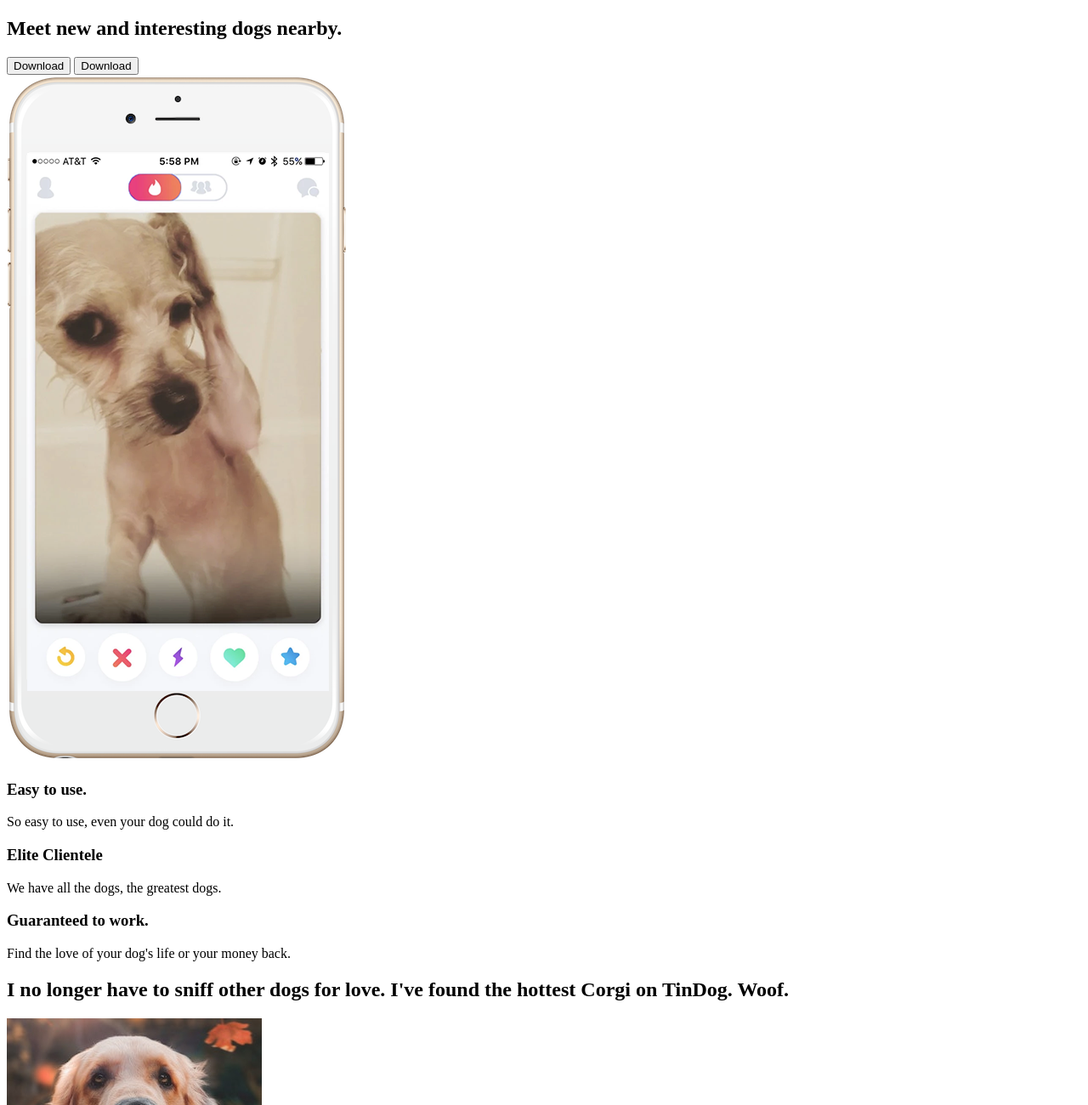
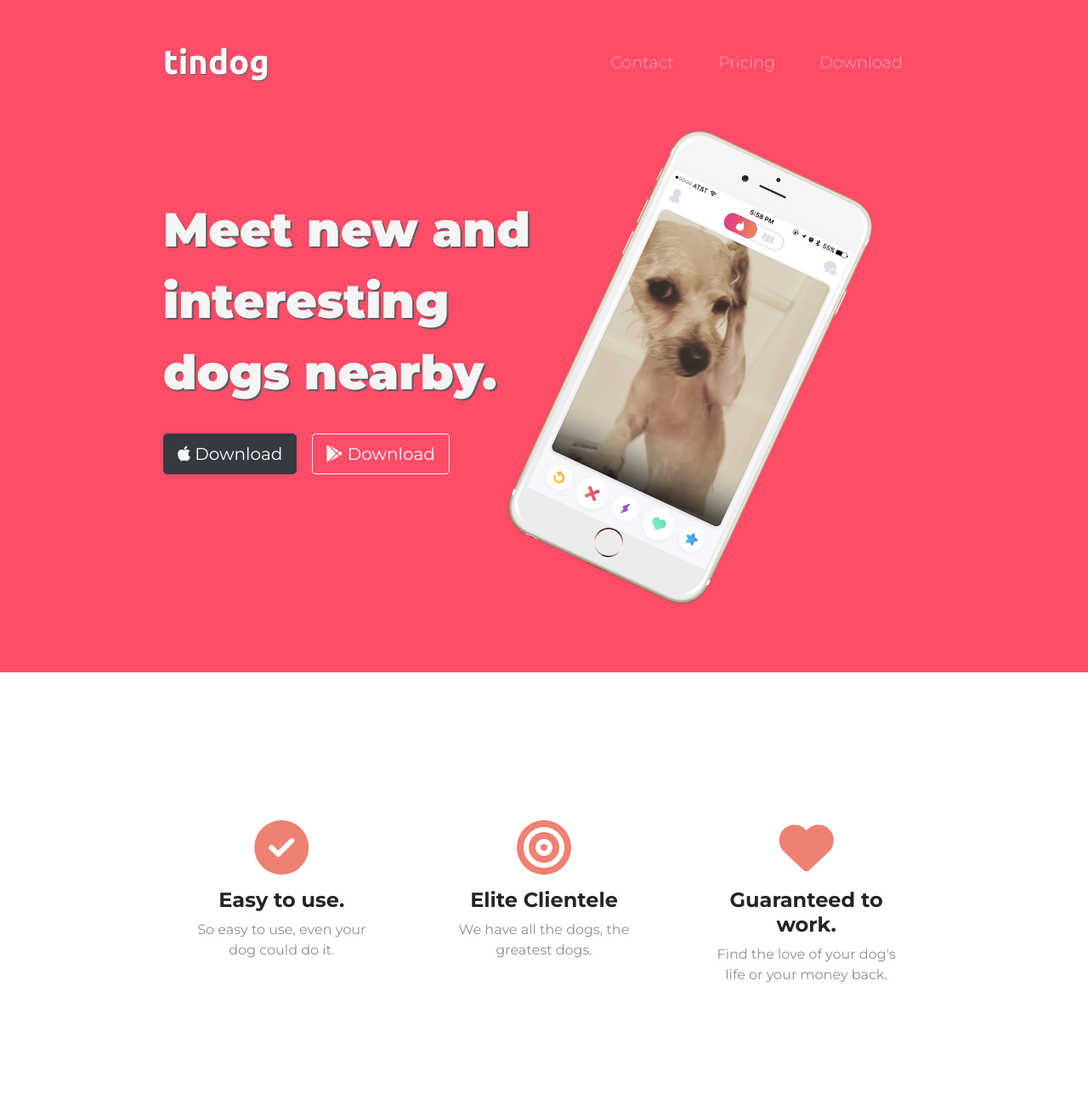
Before and after one commit to MLCampbell/TinDog, a plain HTML site: page index.html in a window 1280 px wide. Shown: the top 1300 px of the page at 85% size. Drawn offline with nearby package versions, Linux system fonts and the light colour scheme.

Commit message:
added title and feature section with styling

```diff
--- a/css/styles.css
+++ b/css/styles.css
@@ -0,0 +1,99 @@
+/*
+font-family: 'Montserrat', sans-serif;
+font-family: 'Ubuntu', sans-serif;
+*/
+
+/* Global */
+
+body {
+  font-family: "Montserrat", sans-serif;
+}
+
+.container-fluid {
+  padding: 3% 15%;
+}
+
+/* Title section */
+
+#title {
+  background-color: #ff4c68;
+  color: whitesmoke;
+}
+
+h1 {
+  font-family: "Montserrat", sans-serif;
+  font-size: 3.5rem;
+  line-height: 1.5;
+  font-weight: 900;
+  text-shadow: 2px 2px 1px rgb(92, 92, 92);
+}
+
+
+
+.mobile-dog-img {
+  transform: rotate(25deg) translate(0rem, -4rem);
+  width: 60%;
+}
+
+/* Download buttons */
+.download-button {
+    margin: 5% 3% 5% 0;
+}
+
+
+/* Nav bar */
+
+.navbar-brand {
+  font-size: 2.5rem;
+  color: whitesmoke;
+  text-shadow: 1px 1px 1px rgb(92, 92, 92);
+  font-family: "Ubuntu", sans-serif;
+  font-weight: bold;
+}
+
+.nav-item {
+  padding: 0 18px;
+
+}
+
+.nav-link {
+    font-family: "Montserrat", sans-serif;
+    font-weight: 300;
+    font-size: 1.2rem;
+}
+
+.navbar {
+  padding: 0 0 4.5rem 0;
+}
+
+/* Features */
+
+#features{
+    text-align: center;
+    padding: 5% 15%;
+}
+
+.feature-item {
+    margin: 4rem auto;
+    padding: 5%;
+}
+
+.feature-icon{
+    color: #ef8172;
+    margin-bottom: 1rem;
+}
+
+.feature-icon:hover{
+    color: #ff4c6B;
+}
+
+#features p{
+    display: block;
+    margin: 0 auto;
+    color: #8f8f8f;
+}
+h3 {
+    font-weight: 700;
+    font-size: 1.5rem;
+    font-family: "Montserrat", "sans-serif"
+}
--- a/index.html
+++ b/index.html
@@ -4,7 +4,16 @@
 <head>
   <meta charset="utf-8">
   <title>TinDog</title>
+  <!-- Google Fonts -->
+  <link
+    href="https://fonts.googleapis.com/css2?family=Montserrat:wght@100;300;400;500;600;700;900&family=Ubuntu:wght@300;400;500;700&display=swap"
+    rel="stylesheet">
+  <!-- CSS Stylesheets -->
+  <link rel="stylesheet" href="https://stackpath.bootstrapcdn.com/bootstrap/4.3.1/css/bootstrap.min.css"
+    integrity="sha384-ggOyR0iXCbMQv3Xipma34MD+dH/1fQ784/j6cY/iJTQUOhcWr7x9JvoRxT2MZw1T" crossorigin="anonymous">
   <link rel="stylesheet" href="css/styles.css">
+  <!-- FontAwesome 5 -->
+  <script src="https://kit.fontawesome.com/35a88876d5.js" crossorigin="anonymous"></script>
 </head>
 
 <body>
@@ -12,19 +21,43 @@
   <section id="title">
 
     <!-- Nav Bar -->
+    <div class="container-fluid">
+      <nav class="navbar navbar-expand-lg navbar-dark">
+        <a href="" class="navbar-brand">tindog</a>
+        <button class="navbar-toggler" type="button" data-toggle="collapse" data-target="#navbar-toggle-menu"
+          aria-controls="navbar-toggle-menu" aria-expanded="false" aria-label="Toggle navigation"><span
+            class="navbar-toggler-icon"></span></button>
+        <div class="collapse navbar-collapse" id="navbar-toggle-menu">
 
-
+          <ul class="navbar-nav ml-auto">
+            <li class="nav-item">
+              <a class="nav-link" href="#">Contact</a>
+            </li>
+            <li class="nav-item">
+              <a class="nav-link" href="#">Pricing</a>
+            </li>
+            <li class="nav-item">
+              <a class="nav-link" href="#">Download</a>
+            </li>
+          </ul>
+        </div>
+      </nav>
 
 
       <!-- Title -->
+      <div class="row mt-5">
+        <div class="col-lg-6 mx-0">
+          <h1>Meet new and interesting dogs nearby.</h1>
+          <button class="download-button btn btn-lg btn-dark" type="button"><i class="fab fa-apple"></i>
+            Download</button>
+          <button class="download-button btn btn-lg btn-outline-light " type="button"><i class="fab fa-google-play"></i>
+            Download</button>
+        </div>
 
-    <div>
-      <h1>Meet new and interesting dogs nearby.</h1>
-      <button type="button">Download</button>
-      <button type="button">Download</button>
+        <div class="col-lg-6 mx-0">
+          <img class="mobile-dog-img" src="images/iphone6.png" alt="iphone-mockup">
+          </div">
         </div>
-    <div>
-      <img src="images/iphone6.png" alt="iphone-mockup">
       </div>
 
   </section>
@@ -33,18 +66,24 @@
   <!-- Features -->
 
   <section id="features">
-
+      <div class="row">
+        <div class="col-lg-4 feature-item">
+          <i class="fas fa-check-circle fa-4x feature-icon"></i>
           <h3>Easy to use.</h3>
           <p>So easy to use, even your dog could do it.</p>
-
+        </div>
+        <div class="col-lg-4 feature-item">
+          <i class="fas fa-bullseye fa-4x feature-icon"></i>
           <h3>Elite Clientele</h3>
           <p>We have all the dogs, the greatest dogs.</p>
-
+        </div>
+        <div class="col-lg-4 feature-item">
+          <i class="fas fa-heart fa-4x feature-icon"></i>
           <h3>Guaranteed to work.</h3>
           <p>Find the love of your dog's life or your money back.</p>
-
+        </div>
+      </div>
   </section>
-
 
   <!-- Testimonials -->
 
@@ -96,7 +135,7 @@
     <button type="button">Sign Up</button>
 
 
-    <h3>Mastiff</h3>
+    <h3>German Shephard</h3>
     <h2>$99 / mo</h2>
     <p>Pirority Listing</p>
     <p>Unlimited Matches</p>
@@ -125,7 +164,16 @@
     <p>© Copyright 2018 TinDog</p>
 
   </footer>
-
+  <!-- Bootstrap 4 required scripts -->
+  <script src="https://code.jquery.com/jquery-3.3.1.slim.min.js"
+    integrity="sha384-q8i/X+965DzO0rT7abK41JStQIAqVgRVzpbzo5smXKp4YfRvH+8abtTE1Pi6jizo"
+    crossorigin="anonymous"></script>
+  <script src="https://cdnjs.cloudflare.com/ajax/libs/popper.js/1.14.7/umd/popper.min.js"
+    integrity="sha384-UO2eT0CpHqdSJQ6hJty5KVphtPhzWj9WO1clHTMGa3JDZwrnQq4sF86dIHNDz0W1"
+    crossorigin="anonymous"></script>
+  <script src="https://stackpath.bootstrapcdn.com/bootstrap/4.3.1/js/bootstrap.min.js"
+    integrity="sha384-JjSmVgyd0p3pXB1rRibZUAYoIIy6OrQ6VrjIEaFf/nJGzIxFDsf4x0xIM+B07jRM"
+    crossorigin="anonymous"></script>
 
 </body>
 
```
Also changed, not shown: 1 other file. Lines whose indentation alone changed are shown as unchanged.
